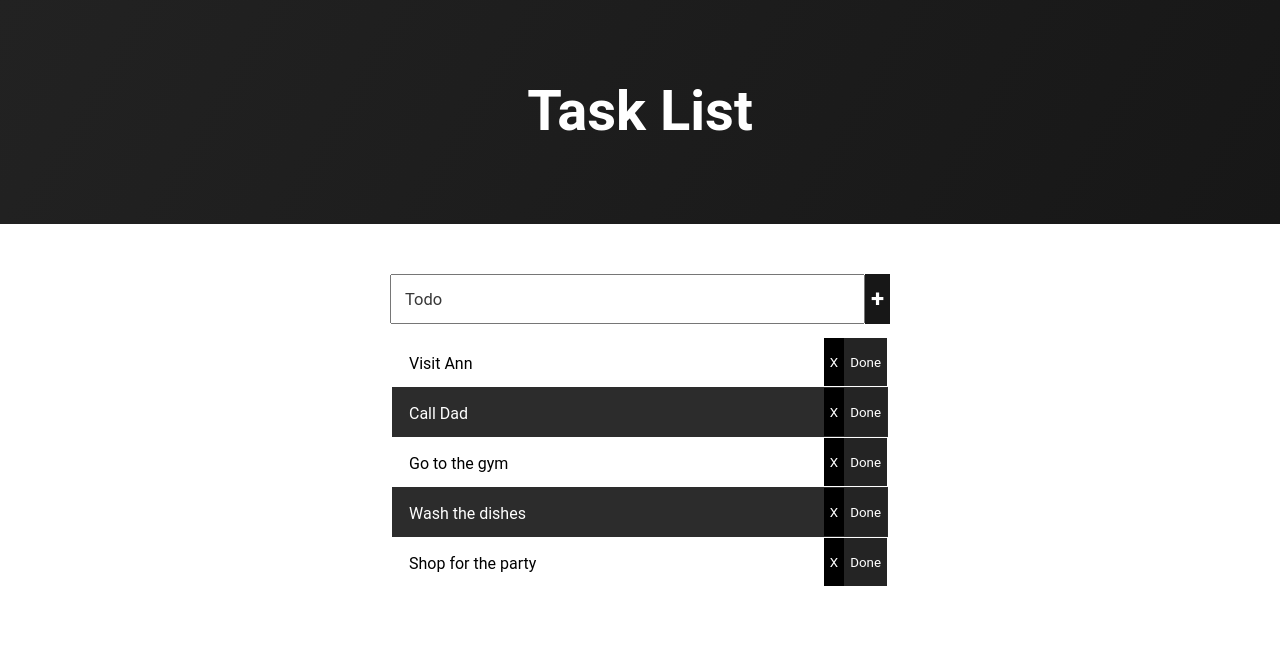
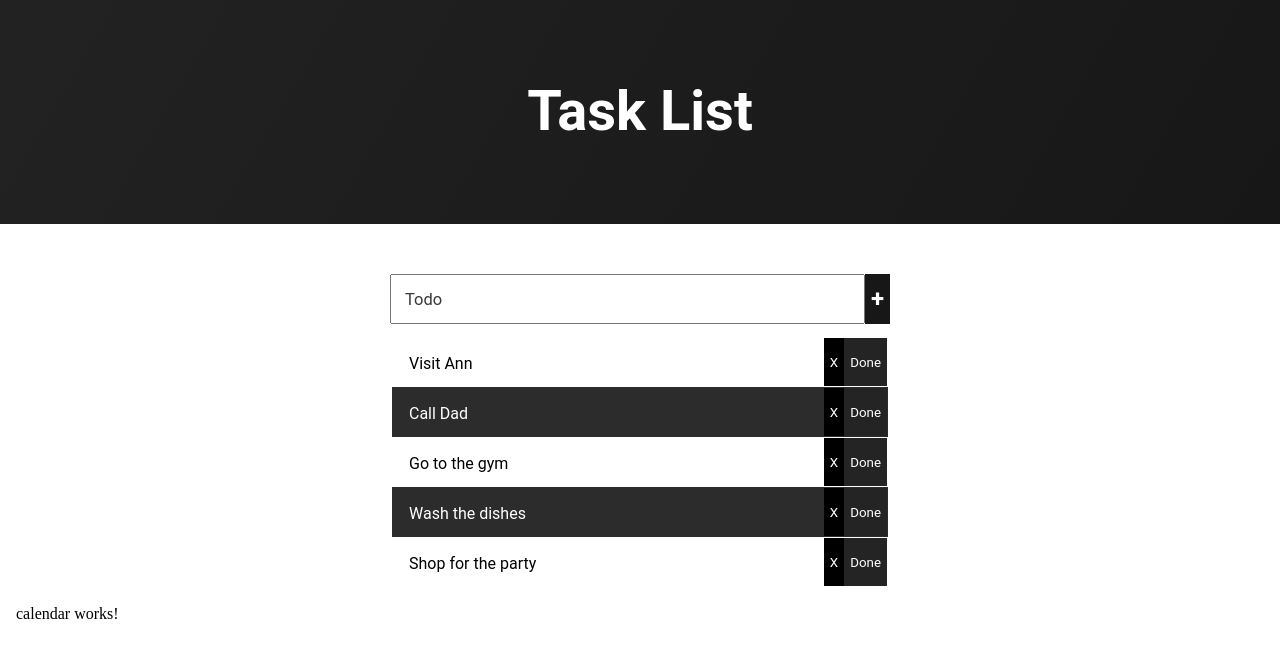
Before and after one commit to ericberglund117/todo-prac, an Angular app: page / in a window 1280 px wide. Shown: the top 658 px of the page. Built offline with nearby package versions, Linux system fonts and the light colour scheme.

Commit message:
Update modules with calendar

```diff
--- a/src/app/app.component.html
+++ b/src/app/app.component.html
@@ -1,4 +1,5 @@
 <header>Task List</header>
 <body>
   <app-task-list></app-task-list>
+  <app-calendar></app-calendar>
 </body>
--- a/src/app/app.module.ts
+++ b/src/app/app.module.ts
@@ -3,6 +3,7 @@ import { BrowserModule } from '@angular/platform-browser';
 
 import { AppRoutingModule } from './app-routing.module';
 import { AppComponent } from './app.component';
+import { CalendarModule } from './calendar/calendar.module';
 import { TaskListModule } from './task-list/task-list.module';
 
 @NgModule({
@@ -12,7 +13,8 @@ import { TaskListModule } from './task-list/task-list.module';
   imports: [
     BrowserModule,
     AppRoutingModule,
-    TaskListModule
+    TaskListModule,
+    CalendarModule
   ],
   providers: [],
   bootstrap: [AppComponent]
--- a/src/app/calendar/calendar.module.ts
+++ b/src/app/calendar/calendar.module.ts
@@ -8,6 +8,9 @@ import { CalendarComponent } from './calendar.component';
   declarations: [
     CalendarComponent
   ],
+  exports: [
+    CalendarComponent
+  ],
   imports: [
     CommonModule
   ]
```
